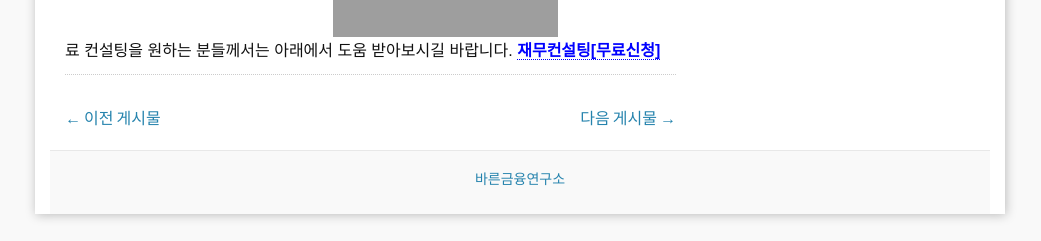
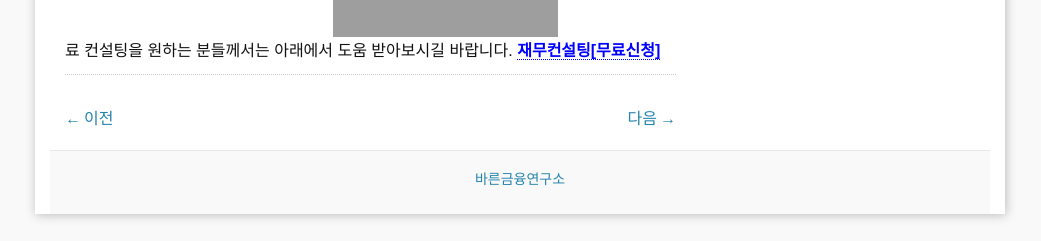
Before and after one commit to leevra/finance, a Jekyll site: the page built from _posts/2018-01-14-금리인상기-재테크-전략.md, in a window 1280 px wide. Shown: the part 1041-1282 px from the top of the page, without its empty margins (120-1161 px from the left). Built offline with Jekyll 4.4.1, drawn with Linux system fonts in a browser that asks for light colours; comment, search, counter and statistics services are not loaded; grey boxes are pictures that could not be loaded.

Commit message:
VersionActivity

```diff
--- a/_config.yml
+++ b/_config.yml
@@ -104,16 +104,16 @@ locales:
       Copyright_Notice: "저작권"
       Recent_Posts: "최근 게시물"
       Tags: "태그"
-      Previous: "이전 게시물"
-      Next: "다음 게시물"
+      Previous: "이전"
+      Next: "다음"
       PostedInCategories: "카테고리: "
       Taggedwith: "태그: "
       PostDate: "작성일: "
-      Google_search: "게시물 검색"
+      Google_search: "검색"
       Home: "홈"
       About: "소개"
       Guestbook: "방명록"
-      Subscribe: "구독하기"
+      Subscribe: "구독"
     ru:
       Aboutme: "Обо мне" # = 'About me'
       Archives: "Архив"
```
